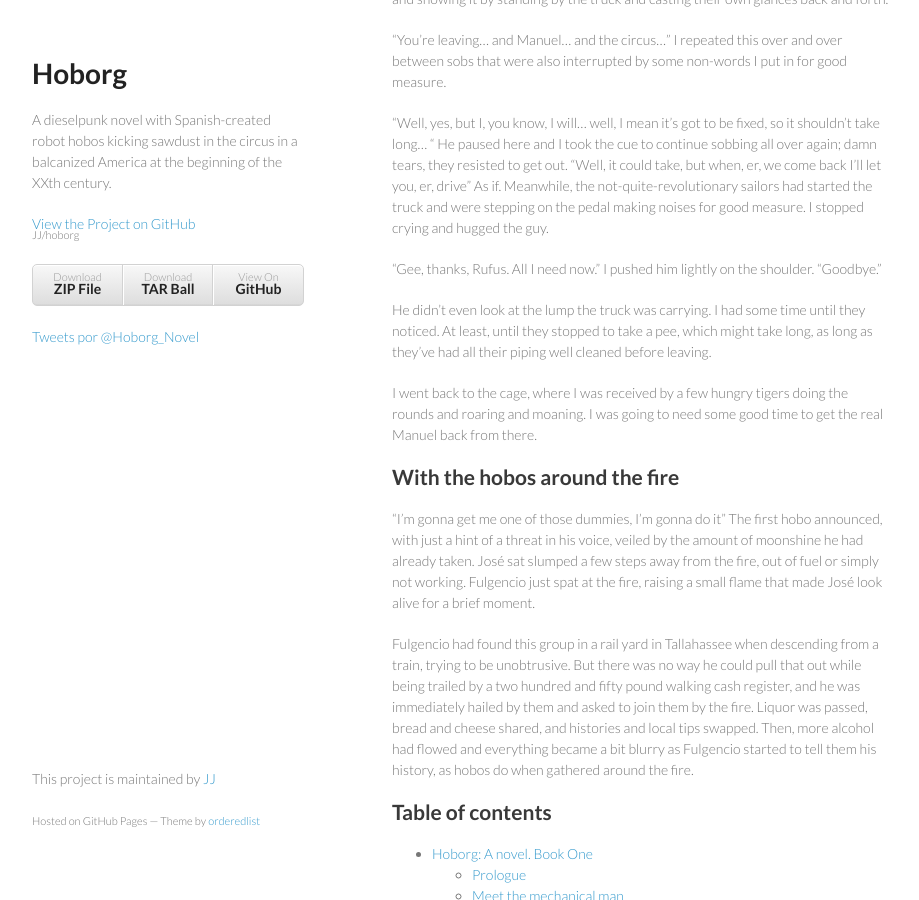
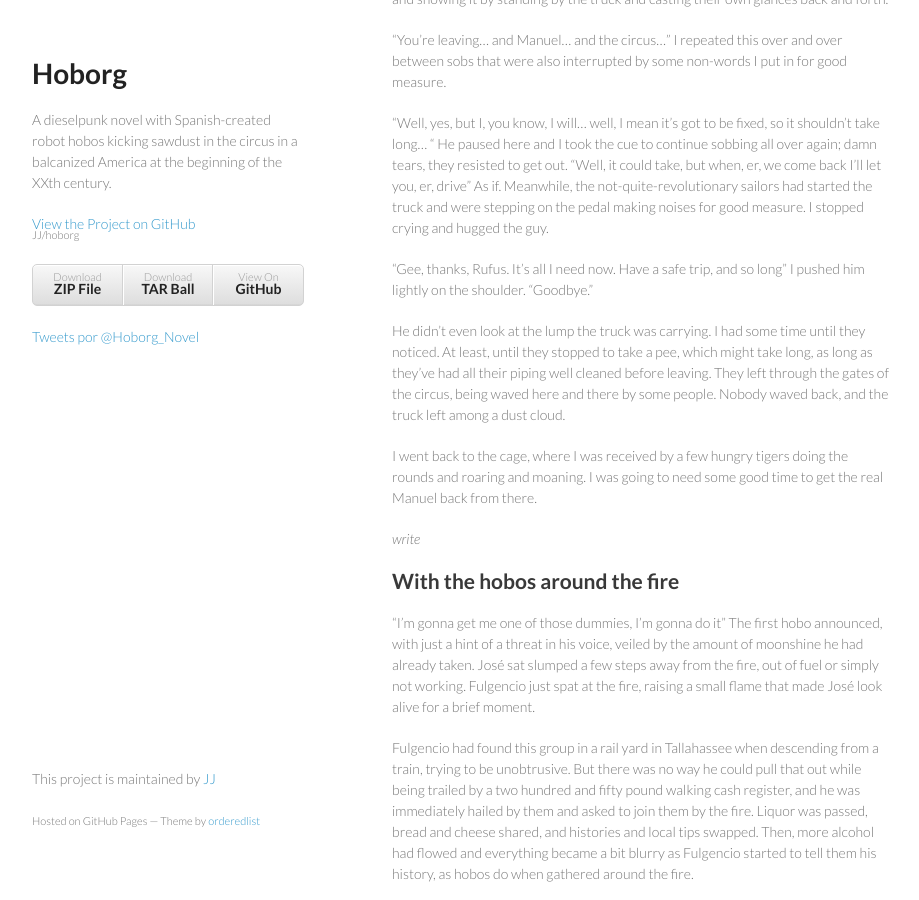
Before and after one commit to JJ/hoborg, a Jekyll site: the page built from text/text.md, in a window 1280 px wide and 900 px high, scrolled down 44095 px. Shown: the whole window, without its empty margins (178-1097 px from the left). Built offline with Jekyll 4.4.1, drawn with Linux system fonts in a browser that asks for light colours; comment, search, counter and statistics services are not loaded; some of the changed text lies outside the part shown.

Commit message:
Sync text/text.md from master to gh-pages

```diff
--- a/text/text.md
+++ b/text/text.md
@@ -2477,17 +2477,21 @@ you, er, drive" As if.  Meanwhile, the not-quite-revolutionary sailors
 had started the truck and were stepping on the pedal making noises for
 good measure. I stopped crying and hugged the guy.
 
-"Gee, thanks, Rufus. All I need now." I pushed him lightly on the
+"Gee, thanks, Rufus. It's all I need now. Have a safe trip, and so long" I pushed him lightly on the
 shoulder. "Goodbye."
 
 He didn't even look at the lump the truck was carrying. I had some
 time until they noticed. At least, until they stopped to take a pee,
 which might take long, as long as they've had all their piping well
-cleaned before leaving.
+cleaned before leaving.  They left through the gates of the circus,
+being waved here and there by some people. Nobody waved back, and the
+truck left among a dust cloud.
 
 I went back to the cage, where I was received by a few hungry tigers
 doing the rounds and roaring and moaning. I was going to need some
 good time to get the real Manuel back from there.
+
+*write*
 
 With the hobos around the fire
 --------------
```
Also changed, not shown: other parts of text/text.md (+1 -1 lines).
